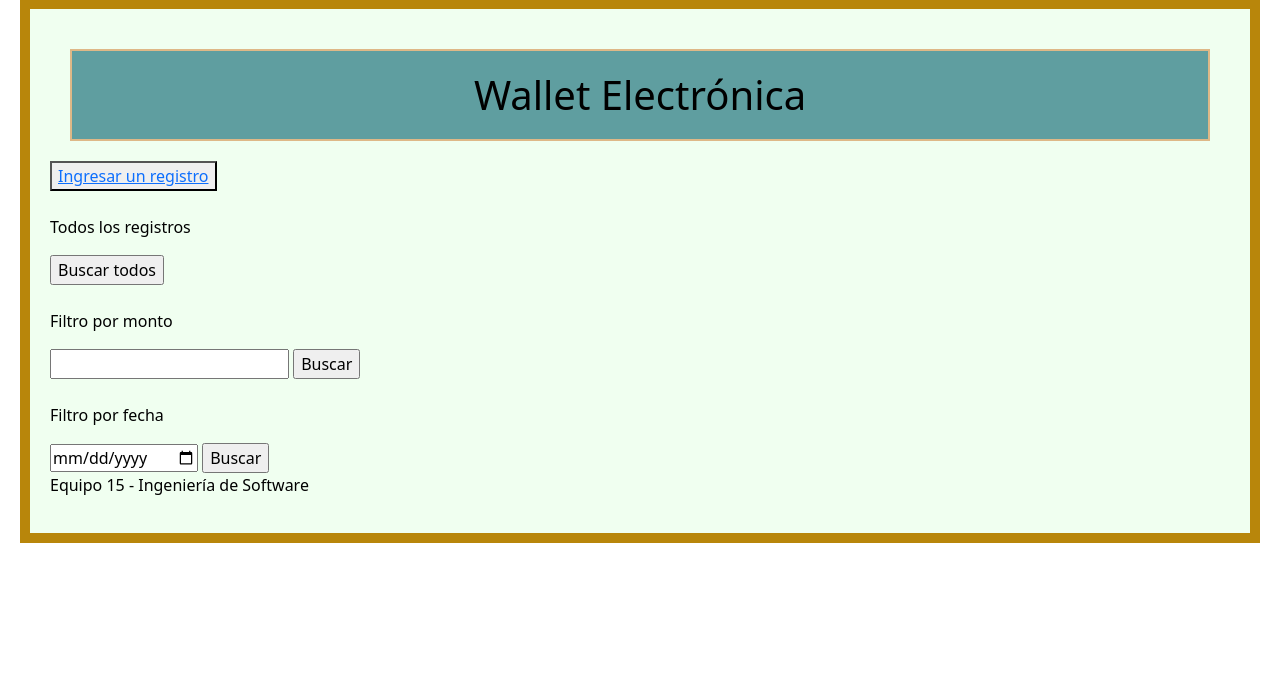
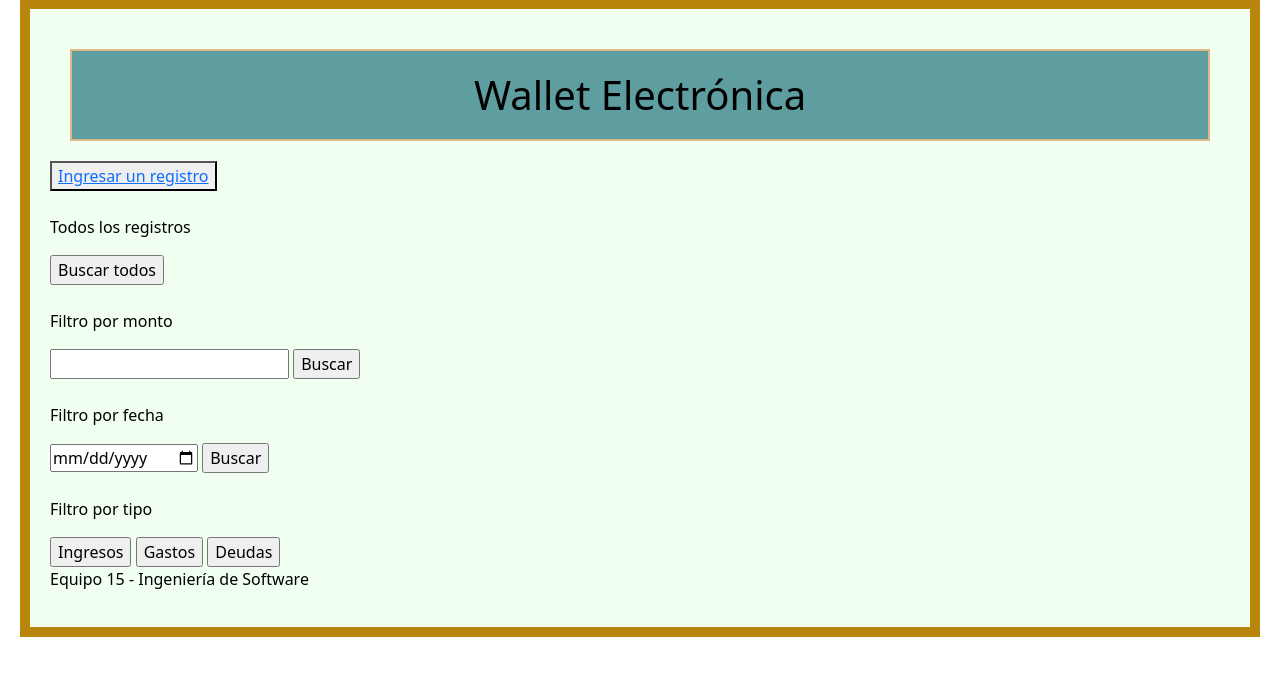
Before and after one commit to Joportus/2021-2-Grupo-15, a Django app: page /buscar/ in a window 1280 px wide. Shown: the part 21-697 px from the top of the page. Run offline with Django 3.2, Linux system fonts and the light colour scheme.

Commit message:
añadido filtro por tipo

```diff
--- a/wallet/fwallet/templates/fwallet/busqueda_registros.html
+++ b/wallet/fwallet/templates/fwallet/busqueda_registros.html
@@ -24,7 +24,6 @@
     <br>
 
 
-
     <p>Filtro por monto</p>
     <input type = "text" name="reg">
 
@@ -37,7 +36,20 @@
     <input type = "date" name="reg2">
 
     <input type="submit" value= "Buscar">
+
+
+<br>
+<br>
+<p>Filtro por tipo</p>
+<input type="submit" value= "Ingresos" name="reg3">
+<input type="submit" value= "Gastos" name="reg4">
+<input type="submit" value= "Deudas" name="reg5">
+
+
+
 </form>
+
+
 
 
 
@@ -73,5 +85,4 @@
 
 
 
-
 {% endblock %}
--- a/wallet/fwallet/views.py
+++ b/wallet/fwallet/views.py
@@ -24,6 +24,9 @@ def filtrar_por(request):
     input1_name = "reg"
     input2_name = "reg2"
     input3_name = "all_reg"
+    input4_name = "reg3"
+    input5_name = "reg4"
+    input6_name = "reg5"
 
     pagina_resultado = "fwallet/busqueda_registros.html"
 
@@ -49,12 +52,33 @@ def filtrar_por(request):
 
        return render(request, pagina_resultado, {"registros":registros})
 
-    else:
-        return render(request, pagina_resultado)
+
+    elif request.POST.get(input4_name):
+
+        tipo_ingresado = "ingreso"
+        registros = RegistroDinero.objects.filter(tipo__iexact=tipo_ingresado)
+
+        return render(request, pagina_resultado, {"registros":registros, "query":tipo_ingresado})
+
+    elif request.POST.get(input5_name):
+
+        tipo_ingresado = "gasto"
+        registros = RegistroDinero.objects.filter(tipo__iexact=tipo_ingresado)
+
+        return render(request, pagina_resultado, {"registros":registros, "query":tipo_ingresado})
+
+    elif request.POST.get(input6_name):
+
+        tipo_ingresado = "deuda"
+        registros = RegistroDinero.objects.filter(tipo__iexact=tipo_ingresado)
+
+        return render(request, pagina_resultado, {"registros":registros, "query":tipo_ingresado})
 
 
 
-    #return render(request, pagina_resultado, {"mensaje": mensaje})
+    else:
+
+        return render(request, pagina_resultado)
 
 
 
```
Also changed, not shown: wallet/db.sqlite3.
